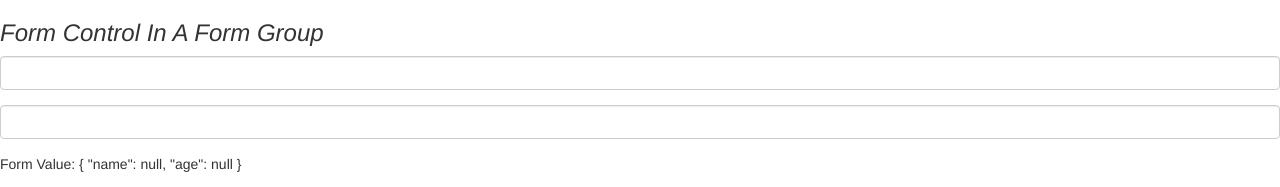
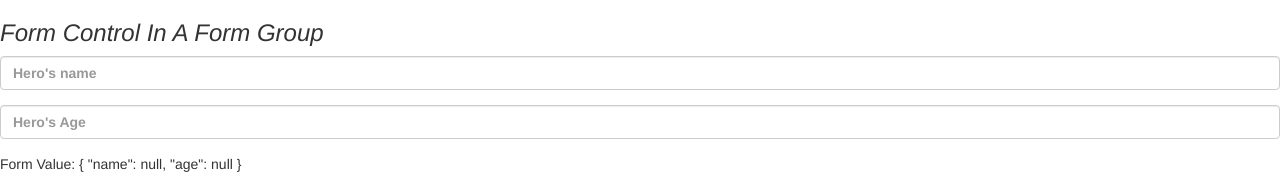
Before and after one commit to Jonalogy/learning_angular, an Angular app in the folder Forms/reactive-forms/: page / in a window 1280 px wide. Shown: the top 187 px of the page. Built offline with nearby package versions, Linux system fonts and the light colour scheme.

Commit message:
Added placeholders to form controls

```diff
--- a/Forms/reactive-forms/src/app/hero-detail/hero-detail.component.html
+++ b/Forms/reactive-forms/src/app/hero-detail/hero-detail.component.html
@@ -2,12 +2,12 @@
 <form [formGroup]="heroForm" novalidate>
   <div class="form-group">
     <label class="center-block">
-      <input class="form-control" formControlName="name" />
+      <input class="form-control" formControlName="name" placeholder="{{'Hero\'s name'}}" />
     </label>
   </div>
   <div class="form-group">
     <label class="center-block">
-      <input class="form-control" formControlName="age" />
+      <input class="form-control" formControlName="age" placeholder="{{'Hero\'s Age'}}" />
     </label>
   </div>
   <p>Form Value: {{heroForm.value | json}} </p>
```
